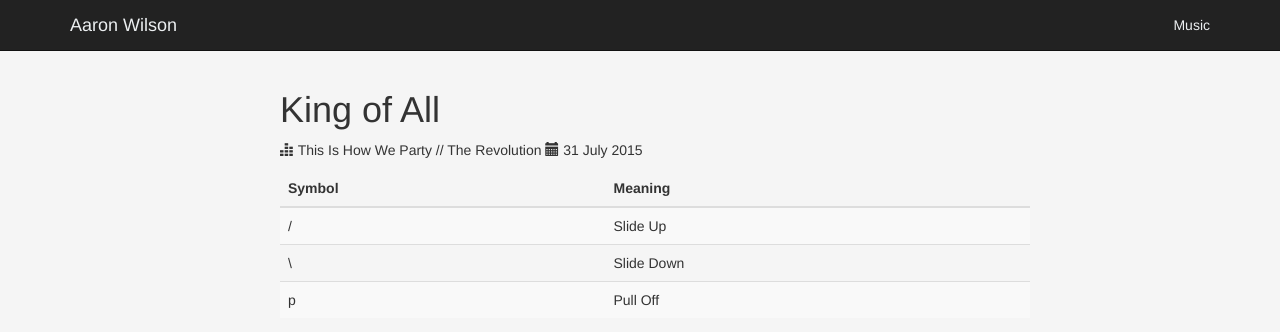
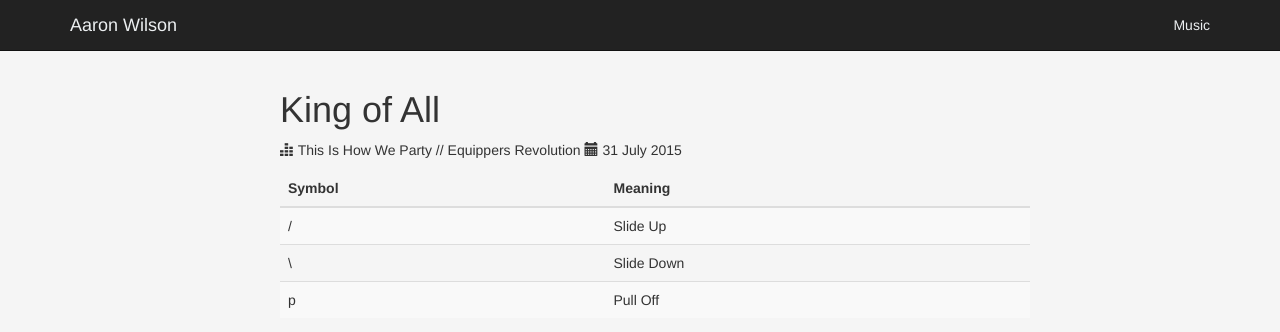
Before and after one commit to aarontwf/limebyte.github.io, a Jekyll site: the page built from _posts/2015-07-31-king-of-all.html, in a window 1280 px wide and 900 px high. Shown: the top 332 px of the window. Built offline with Jekyll 4.4.1, drawn with Linux system fonts in a browser that asks for light colours; nearby versions of some CDN libraries.

Commit message:
Update 2015-07-31-king-of-all.html

```diff
--- a/_posts/2015-07-31-king-of-all.html
+++ b/_posts/2015-07-31-king-of-all.html
@@ -1,9 +1,9 @@
 ---
 layout: post
 title: King of All
-artist: The Revolution
+artist: Equippers Revolution
 album: This Is How We Party
-categories: [the-revolution, this-is-how-we-party]
+categories: [equippers-revolution, this-is-how-we-party]
 date: 2015-07-31 13:12:00
 ---
 
```
